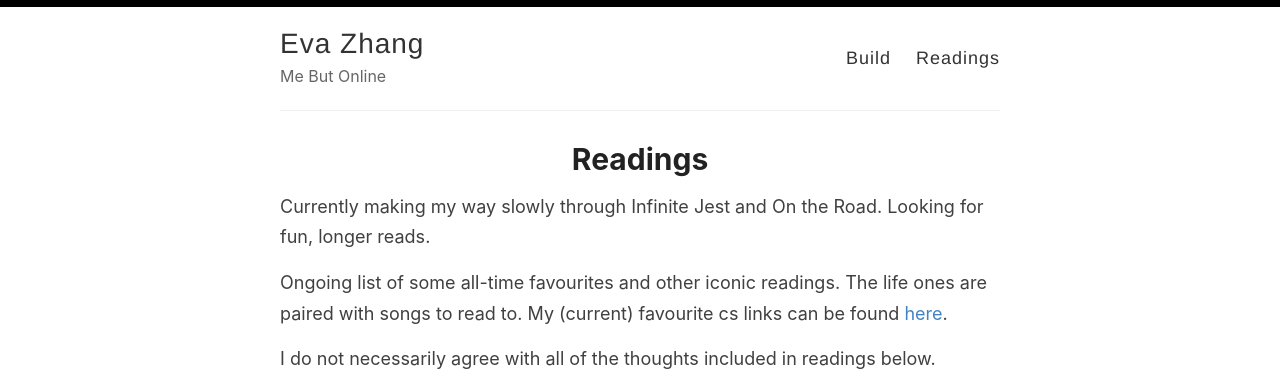
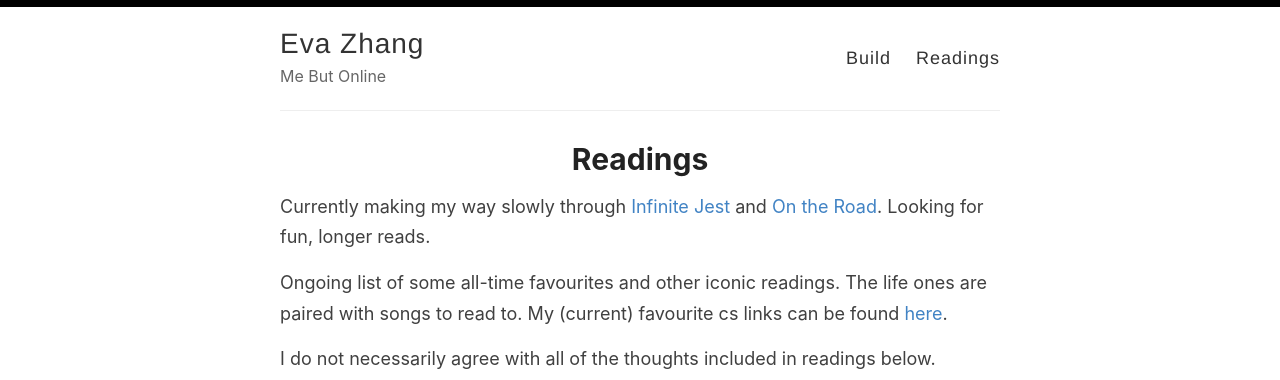
Before and after one commit to evazhang612/sokt-landing, a Jekyll site: the page built from _pages/readings.md, in a window 1280 px wide and 900 px high. Shown: the top 380 px of the window. Built offline with Jekyll 4.4.1, drawn with Linux system fonts in a browser that asks for light colours; nearby versions of some CDN libraries; library files that are not in the unit come from our copies; some of the changed lines change nothing that is shown.

Commit message:
Adding lik

```diff
--- a/_pages/readings.md
+++ b/_pages/readings.md
@@ -3,7 +3,7 @@ layout: page
 title: Readings
 permalink: /read/
 ---
-Currently making my way slowly through Infinite Jest and On the Road. Looking for fun, longer reads.
+Currently making my way slowly through [Infinite Jest](https://www.amazon.ca/Infinite-Jest-David-Foster-Wallace/dp/0316066524) and [On the Road](https://www.amazon.ca/Road-Jack-Kerouac/dp/0140042598). Looking for fun, longer reads.
 
 Ongoing list of some all-time favourites and other iconic readings. The life ones are paired with songs to read to. My (current) favourite cs links can be found [here](https://www.evazhang.com/csreads).
 
```
